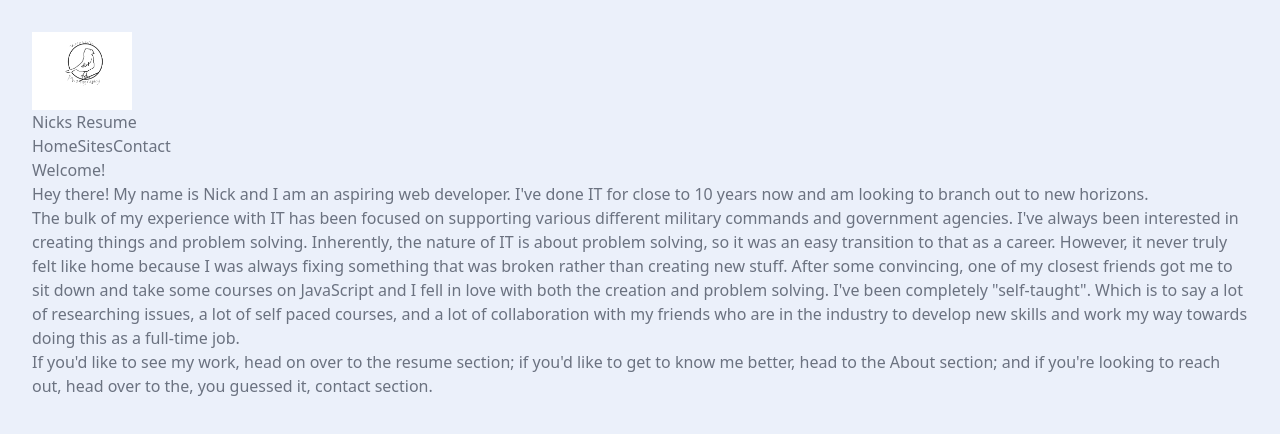
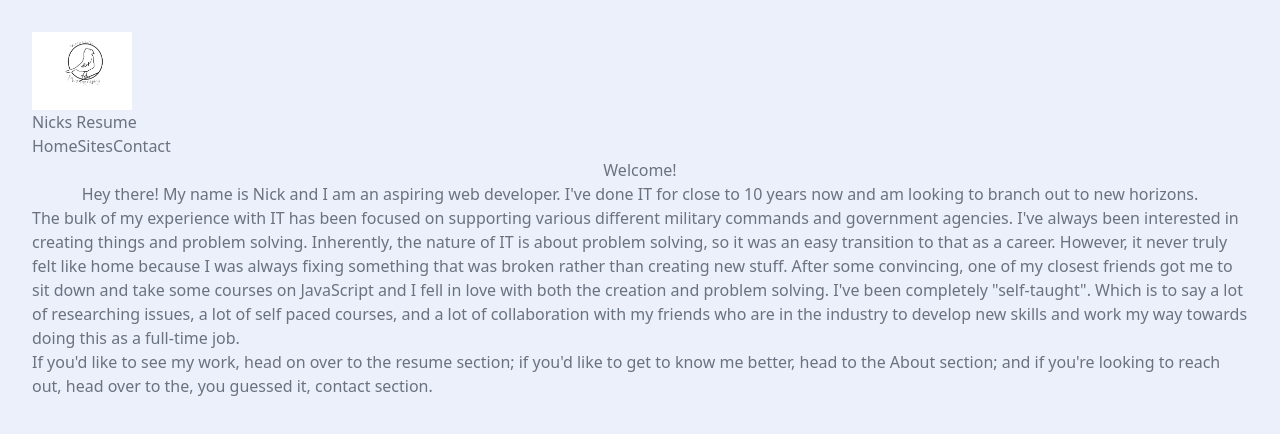
Before and after one commit to nickpace1227/nicks-resume, a Next.js app: page / in a window 1280 px wide. Shown: the top 434 px of the page. Built offline with nearby package versions, Linux system fonts and the light colour scheme.

Commit message:
Set up tailwind and began styling

```diff
--- a/app/page.jsx
+++ b/app/page.jsx
@@ -1,34 +1,33 @@
 export default function Home() {
   return (
-    <main>
+    <main className="flex flex-col items-center">
       <div>Welcome!</div>
-      <div>
+      <div className="text-center">
         Hey there! My name is Nick and I am an aspiring web developer. I've done
         IT for close to 10 years now and am looking to branch out to new
         horizons.
+      </div>
       <div>
-          The bulk of my experience with IT has been focused on supporting
-          various different military commands and government agencies. I've
-          always been interested in creating things and problem solving.
-          Inherently, the nature of IT is about problem solving, so it was an
-          easy transition to that as a career. However, it never truly felt like
-          home because I was always fixing something that was broken rather than
-          creating new stuff. After some convincing, one of my closest friends
-          got me to sit down and take some courses on JavaScript and I fell in
-          love with both the creation and problem solving. I've been completely
-          "self-taught". Which is to say a lot of researching issues, a lot of
-          self paced courses, and a lot of collaboration with my friends who are
-          in the industry to develop new skills and work my way towards doing
-          this as a full-time job.
+        The bulk of my experience with IT has been focused on supporting various
+        different military commands and government agencies. I've always been
+        interested in creating things and problem solving. Inherently, the
+        nature of IT is about problem solving, so it was an easy transition to
+        that as a career. However, it never truly felt like home because I was
+        always fixing something that was broken rather than creating new stuff.
+        After some convincing, one of my closest friends got me to sit down and
+        take some courses on JavaScript and I fell in love with both the
+        creation and problem solving. I've been completely "self-taught". Which
+        is to say a lot of researching issues, a lot of self paced courses, and
+        a lot of collaboration with my friends who are in the industry to
+        develop new skills and work my way towards doing this as a full-time
+        job.
       </div>
-        <div></div>
       <div>
         If you'd like to see my work, head on over to the resume section; if
         you'd like to get to know me better, head to the About section; and if
         you're looking to reach out, head over to the, you guessed it, contact
         section.
       </div>
-      </div>
     </main>
   );
 }
```
Also changed, not shown: package.json (+6 -5 lines), 2 other files (tests, documents, lock files or other folders). Lines whose indentation alone changed are shown as unchanged.
